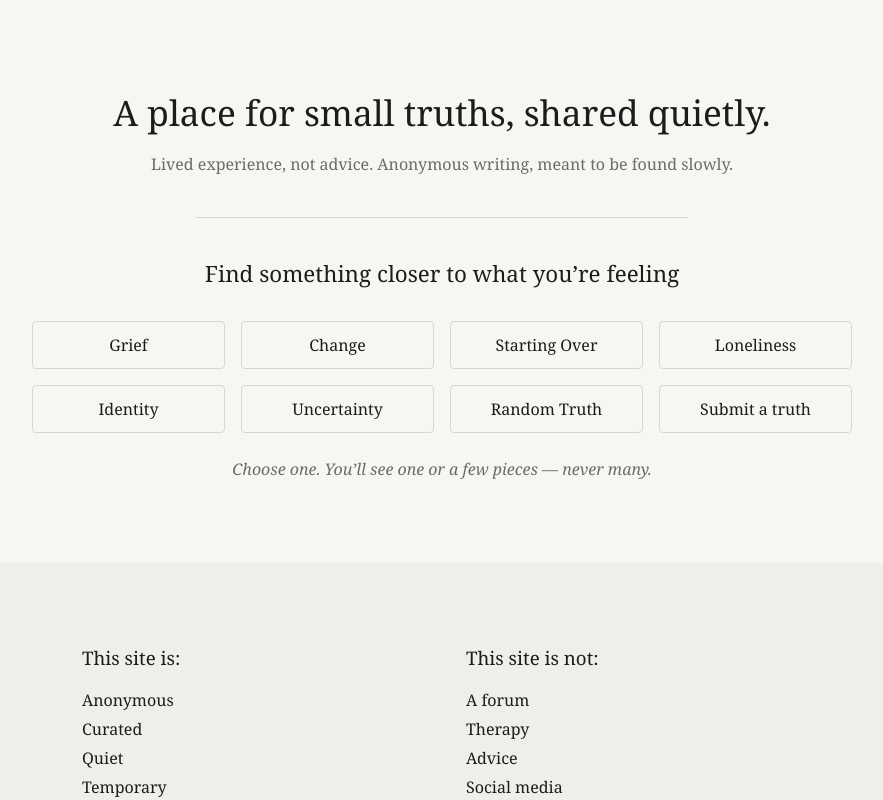
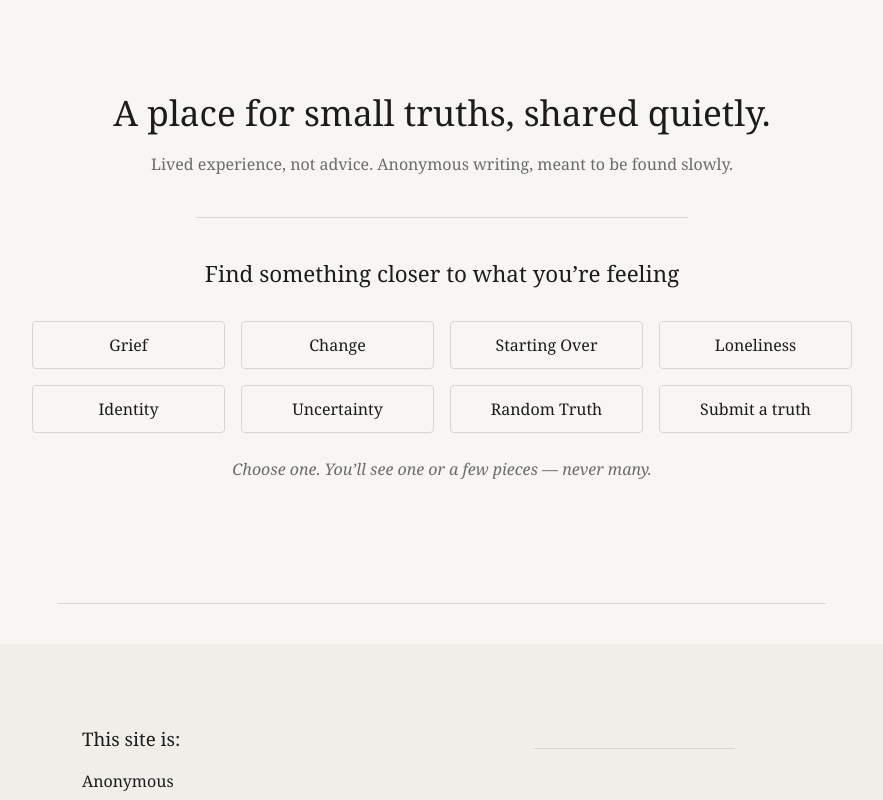
Before and after one commit to noland504476/small-truth, a Next.js app: page / in a window 1280 px wide. Shown: the top 800 px of the page, without its empty margins (198-1081 px from the left). Built offline with nearby package versions, Linux system fonts and the light colour scheme.

Commit message:
Update page.tsx

```diff
--- a/app/page.tsx
+++ b/app/page.tsx
@@ -36,7 +36,7 @@ export default function HomePage() {
           Choose one. You’ll see one or a few pieces — never many.
         </p>
       </main>
-
+<div className="rule" />
       <section className="section-muted">
         <div className="split">
           <div>
@@ -48,7 +48,7 @@ export default function HomePage() {
               <li>Temporary</li>
             </ul>
           </div>
-
+<div className="rule" />
           <div>
             <h3>This site is not:</h3>
             <ul>
```
